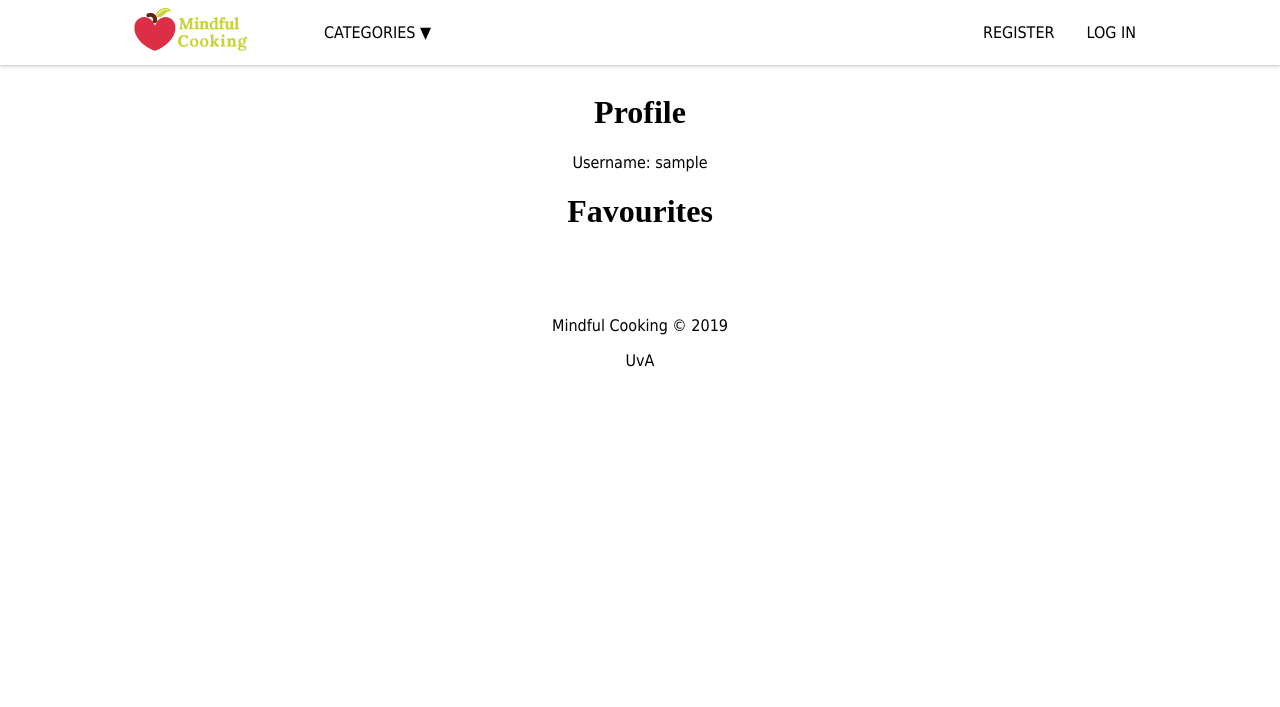
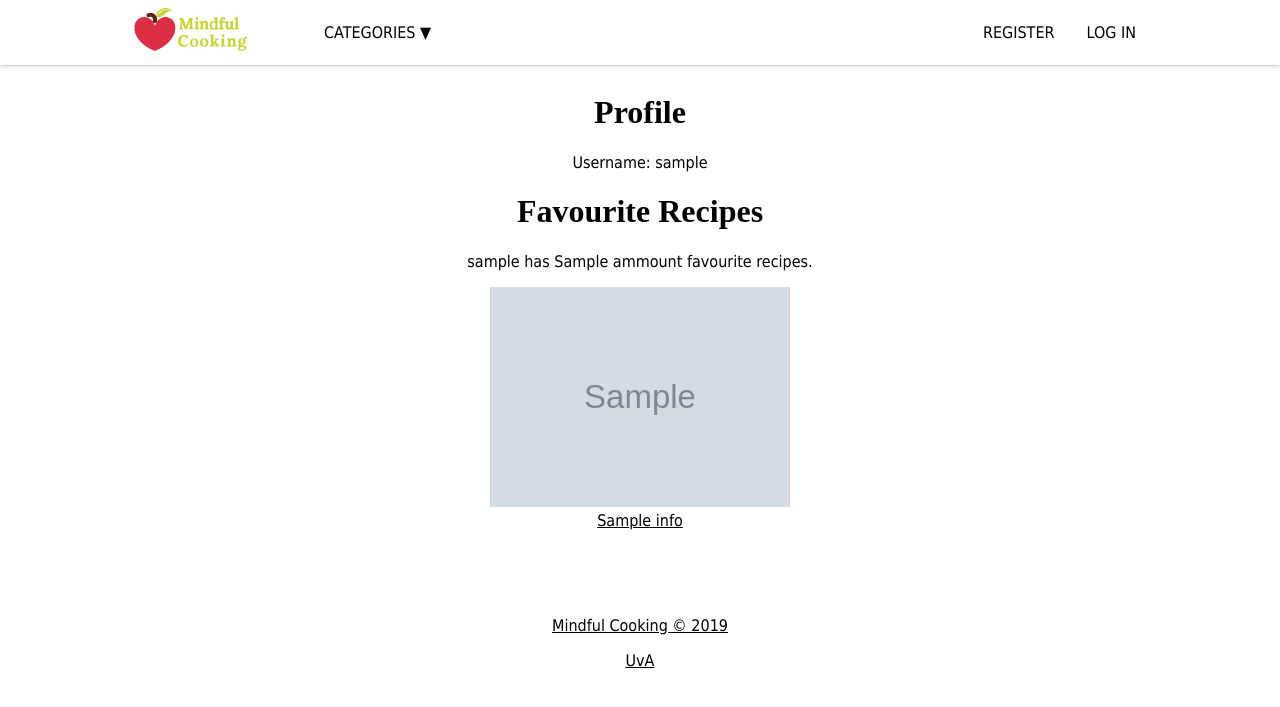
Before and after one commit to DV-11/project, a Flask app: template templates/other_profile.html in a window 1280 px wide. Shown: the top 707 px of the page. Run offline with Flask 2, Linux system fonts and the light colour scheme; the template is opened without the code that fills it: most values are stand-ins (such as "Sample title", 1, 10 or a date in 2020); grey boxes marked "Sample" are stand-in pictures; some libraries are stand-ins or nearby versions.

Commit message:
other_profile

```diff
--- a/templates/other_profile.html
+++ b/templates/other_profile.html
@@ -1,15 +1,23 @@
 {% extends "layout.html" %}
 
 {% block title %}
-    Other Profile
+    Profile
 {% endblock %}
 
 {% block main %}
     <div style= "text-align:center" >
-        <h1>Profile</h1>
+        <h1> Profile</h1>
         <p>Username: {{ username }}</p>
+
     </div>
-    <div>
-        <h1>Favourites</h1>
+    <div style = "text-align:center">
+        <h1>Favourite Recipes</h1>
+        <p> {{ username }} has {{ ammount }} favourite recipes. </p>
     </div>
+    {% for info in verzameling %}
+        <div><img src="{{ info['image'] }}" height=220px width=300px alt="image"></div>
+        <div>
+            <a href="recept?id={{ info.id }}">{{ info.label }}</p>
+        </div>
+    {% endfor %}
 {% endblock %}
```
